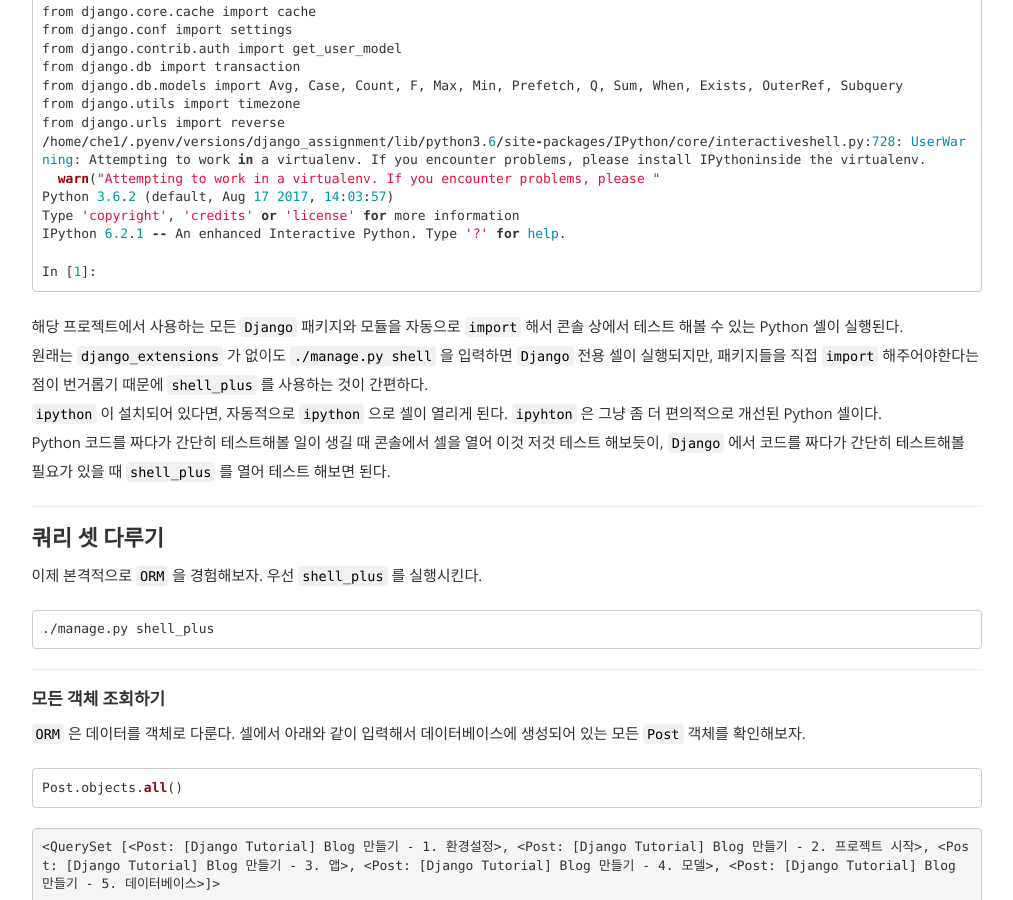
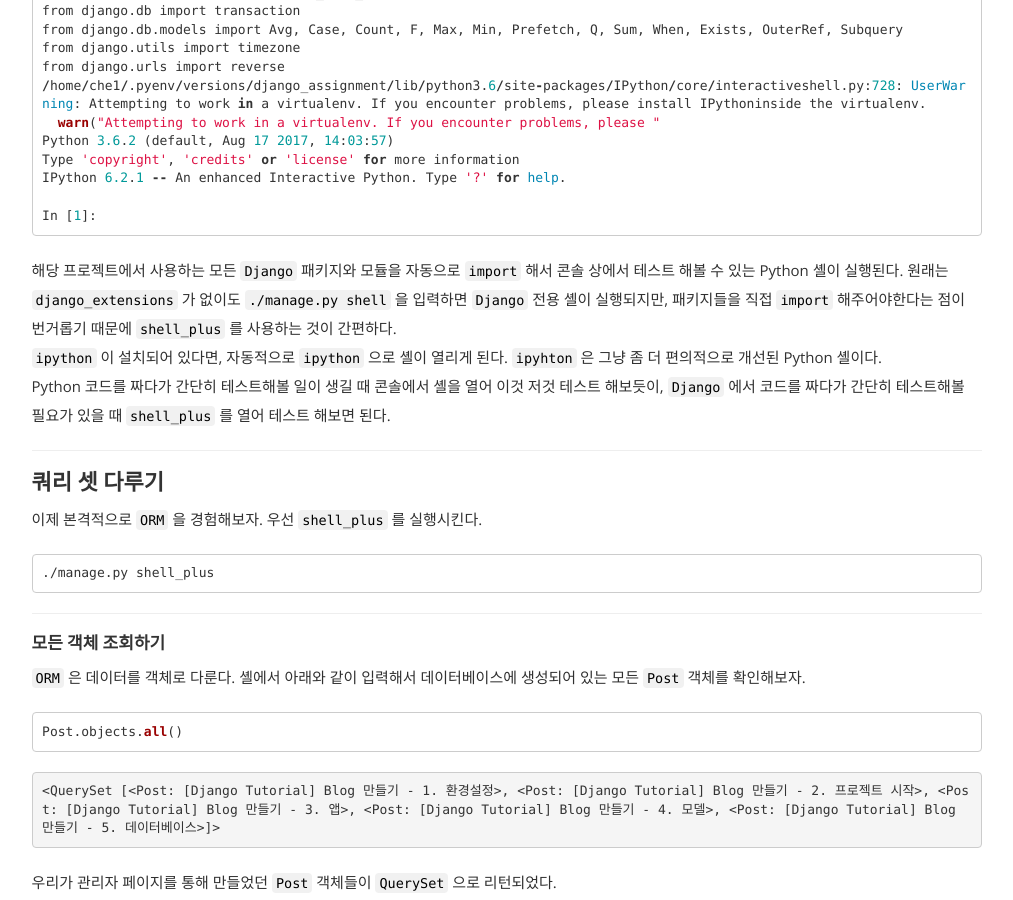
Before and after one commit to nachwon/nachwon.github.io, a Jekyll site: the page built from _posts/Django/2017-10-04-django-9-ORM.md, in a window 1280 px wide and 900 px high, scrolled down 2020 px. Shown: the whole window, without its empty margins (239-1252 px from the left). Built offline with Jekyll 4.4.1, drawn with Linux system fonts in a browser that asks for light colours; nearby versions of some CDN libraries; some web fonts are replaced; some of the changed text lies outside the part shown.

Commit message:
post edited

````diff
--- a/_posts/Django/2017-10-04-django-9-ORM.md
+++ b/_posts/Django/2017-10-04-django-9-ORM.md
@@ -97,10 +95,9 @@
 In [1]:
 ```
 
-해당 프로젝트에서 사용하는 모든 `Django` 패키지와 모듈을 자동으로 `import` 해서 콘솔 상에서 테스트 해볼 수 있는 Python 셀이 실행된다.
-원래는 `django_extensions` 가 없이도 `./manage.py shell` 을 입력하면 `Django` 전용 셀이 실행되지만, 패키지들을 직접 `import` 해주어야한다는 점이 번거롭기 때문에 `shell_plus` 를 사용하는 것이 간편하다.
-`ipython` 이 설치되어 있다면, 자동적으로 `ipython` 으로 셀이 열리게 된다. `ipyhton` 은 그냥 좀 더 편의적으로 개선된 Python 셀이다.
-Python 코드를 짜다가 간단히 테스트해볼 일이 생길 때 콘솔에서 셀을 열어 이것 저것 테스트 해보듯이, `Django` 에서 코드를 짜다가 간단히 테스트해볼 필요가 있을 때 `shell_plus` 를 열어 테스트 해보면 된다.
+해당 프로젝트에서 사용하는 모든 `Django` 패키지와 모듈을 자동으로 `import` 해서 콘솔 상에서 테스트 해볼 수 있는 Python 셸이 실행된다. 원래는 `django_extensions` 가 없이도 `./manage.py shell` 을 입력하면 `Django` 전용 셸이 실행되지만, 패키지들을 직접 `import` 해주어야한다는 점이 번거롭기 때문에 `shell_plus` 를 사용하는 것이 간편하다.
+`ipython` 이 설치되어 있다면, 자동적으로 `ipython` 으로 셸이 열리게 된다. `ipyhton` 은 그냥 좀 더 편의적으로 개선된 Python 셸이다.
+Python 코드를 짜다가 간단히 테스트해볼 일이 생길 때 콘솔에서 셸을 열어 이것 저것 테스트 해보듯이, `Django` 에서 코드를 짜다가 간단히 테스트해볼 필요가 있을 때 `shell_plus` 를 열어 테스트 해보면 된다.
 
 - - -
 
@@ -115,7 +112,7 @@
 
 ##### 모든 객체 조회하기
 
-`ORM` 은 데이터를 객체로 다룬다. 셀에서 아래와 같이 입력해서 데이터베이스에 생성되어 있는 모든 `Post` 객체를 확인해보자.
+`ORM` 은 데이터를 객체로 다룬다. 셸에서 아래와 같이 입력해서 데이터베이스에 생성되어 있는 모든 `Post` 객체를 확인해보자.
 
 ```python
 Post.objects.all()
````
Also changed, not shown: other parts of _posts/Django/2017-10-04-django-9-ORM.md (+2 -4 lines).
